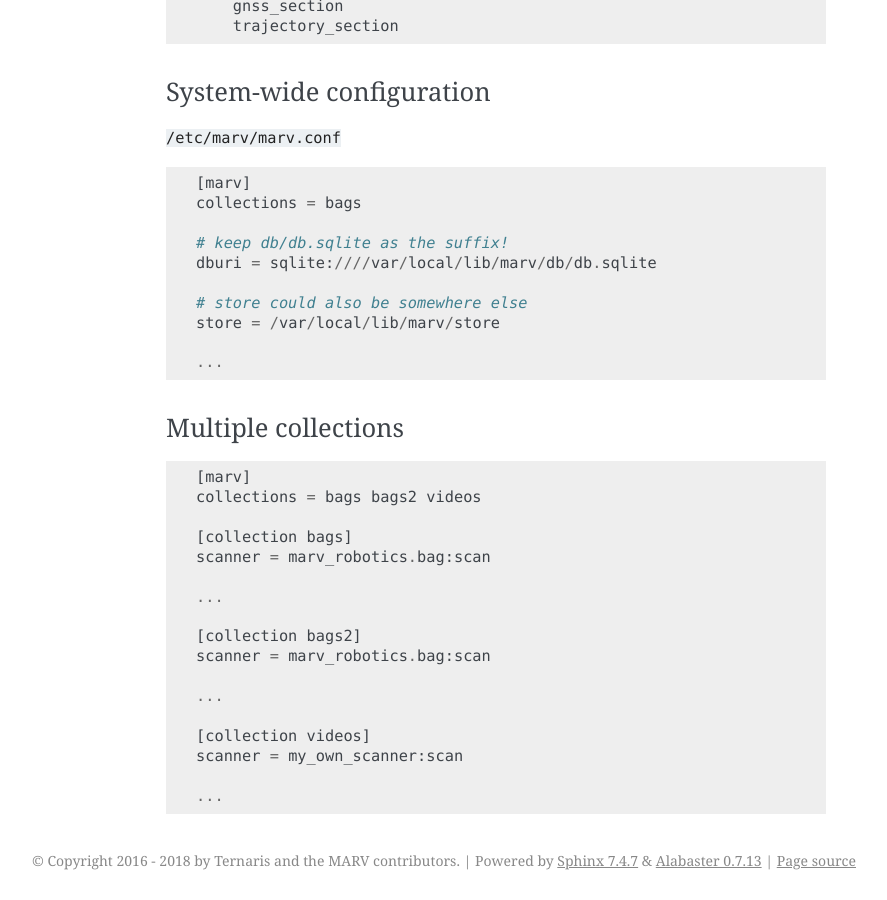
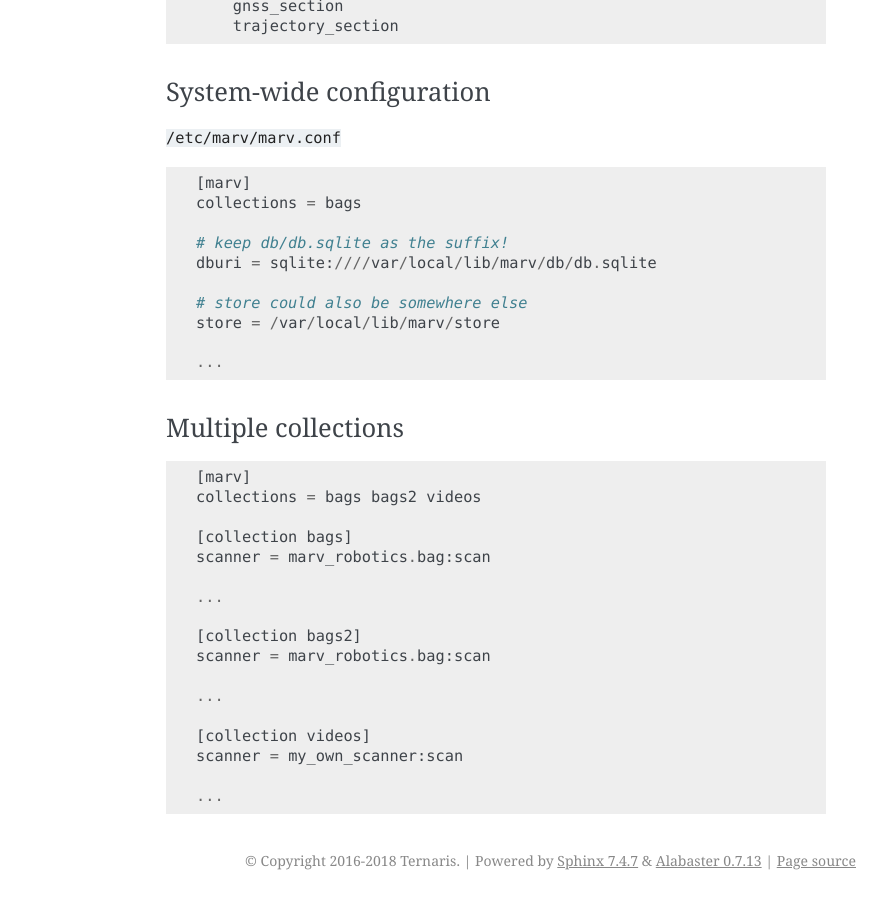
Before and after one commit to ternaris/marv-robotics, a Sphinx documentation site: the page built from docs/config.rst, in a window 1280 px wide and 900 px high, scrolled down 12889 px. Shown: the whole window, without its empty margins (254-1141 px from the left). Built offline with Sphinx 7.4.7, drawn with Linux system fonts in a browser that asks for light colours; pages that are not in the unit, such as notebooks, are missing from menus; some of the changed text lies outside the part shown.

Commit message:
Cleanup documentation

```diff
--- a/docs/conf.py
+++ b/docs/conf.py
@@ -53,8 +53,8 @@
 
 # General information about the project.
 project = u'MARV Robotics'
-copyright = u' Copyright 2016 - 2018 by Ternaris and the MARV contributors'
-author = u'Ternaris and the MARV contributors'
+copyright = u' Copyright 2016-2018  Ternaris'
+author = u'Ternaris'
 
 # The version info for the project you're documenting, acts as replacement for
 # |version| and |release|, also used in various other places throughout the
--- a/docs/config.rst
+++ b/docs/config.rst
@@ -117,6 +117,7 @@
 collection section
 ------------------
 Configuration for a collection of datasets.
+
 
 .. _cfg_c_scanner:
 
--- a/docs/index.rst
+++ b/docs/index.rst
@@ -1,9 +1,5 @@
 .. Copyright 2016 - 2018  Ternaris.
 .. SPDX-License-Identifier: CC-BY-SA-4.0
-
-   sphinx-quickstart on Fri May 26 22:25:41 2017.
-   You can adapt this file completely to your liking, but it should at least
-   contain the root `toctree` directive.
 
 MARV Robotics
 =============
```
Also changed, not shown: other parts of docs/config.rst (+4 -4 lines).
